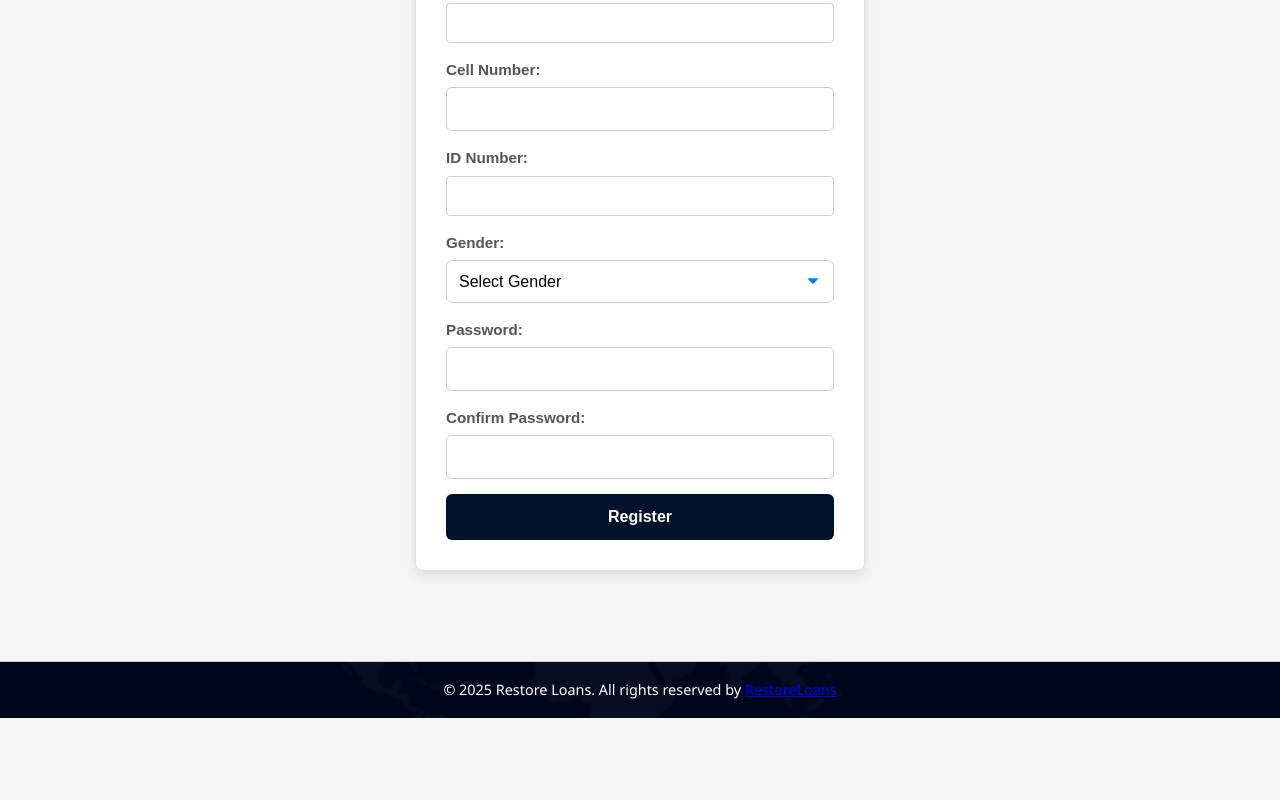
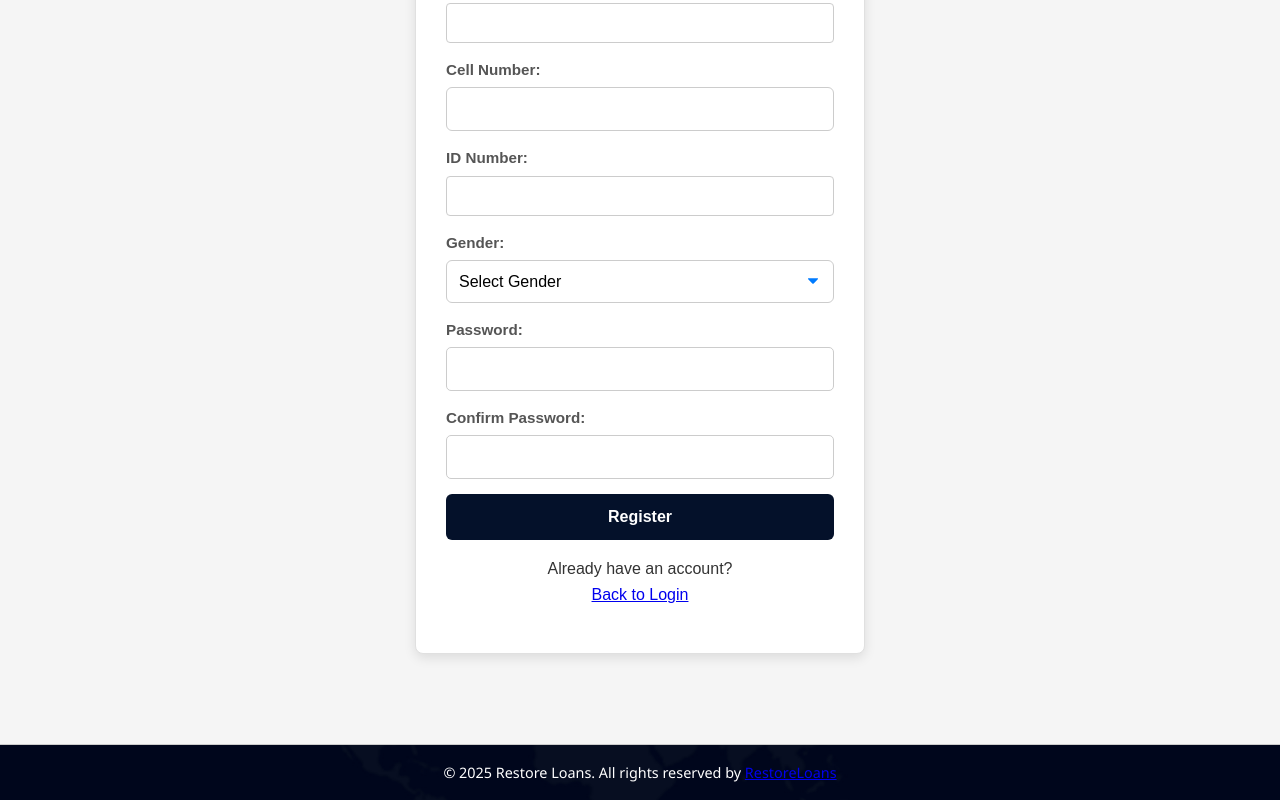
Before and after one commit to medupe/restoreloanapp, a React (Vite) app: page /register in a window 1280 px wide. Shown: the part 439-1239 px from the top of the page. Before the commit the page ends 1157 px from the top, so only its background shows below. Built offline with nearby package versions, Linux system fonts and the light colour scheme.

Commit message:
updated page

```diff
--- a/src/components/register/RegisterComponent.tsx
+++ b/src/components/register/RegisterComponent.tsx
@@ -337,6 +337,11 @@ const RegisterComponent: React.FC = () => {
         <button type="submit" className="login-button" disabled={isLoading}>
           {isLoading ? 'Registering...' : 'Register'} {/* Updated loading text */}
         </button>
+        {/* Navigation link to Login */}
+        <div className="form-group" style={{ textAlign: 'center', marginTop: '1rem' }}>
+          <span>Already have an account? </span>
+          <a href="/login" className="login-link">Back to Login</a>
+        </div>
       </form>
     </div>
     </>
```
